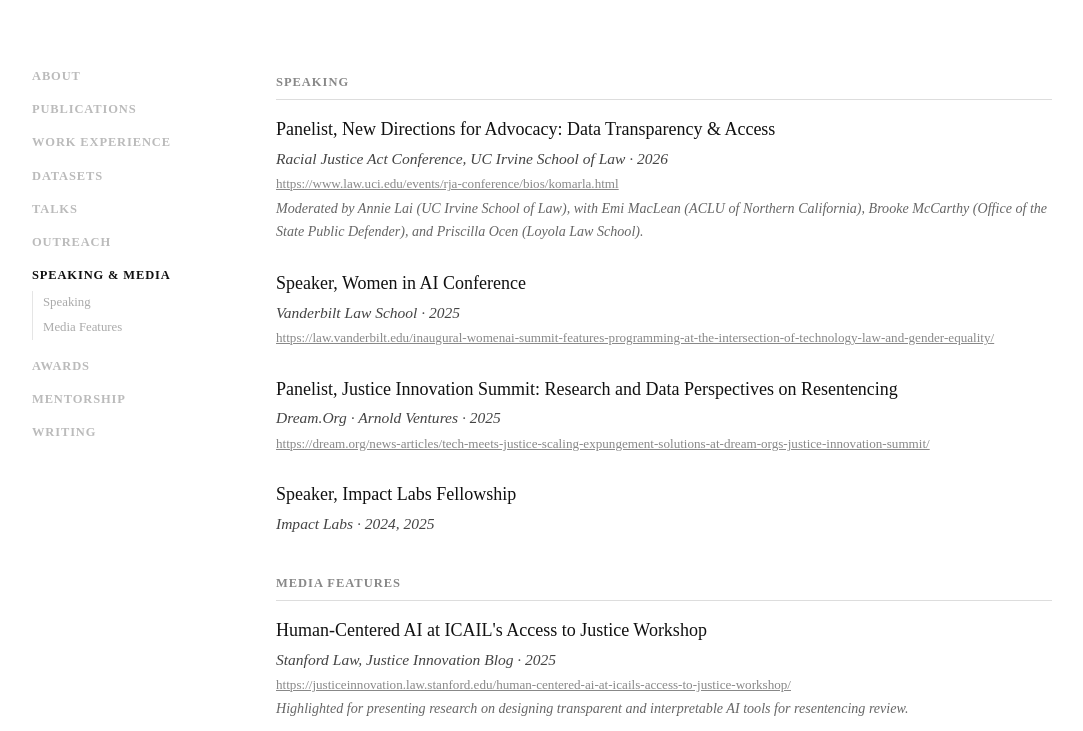
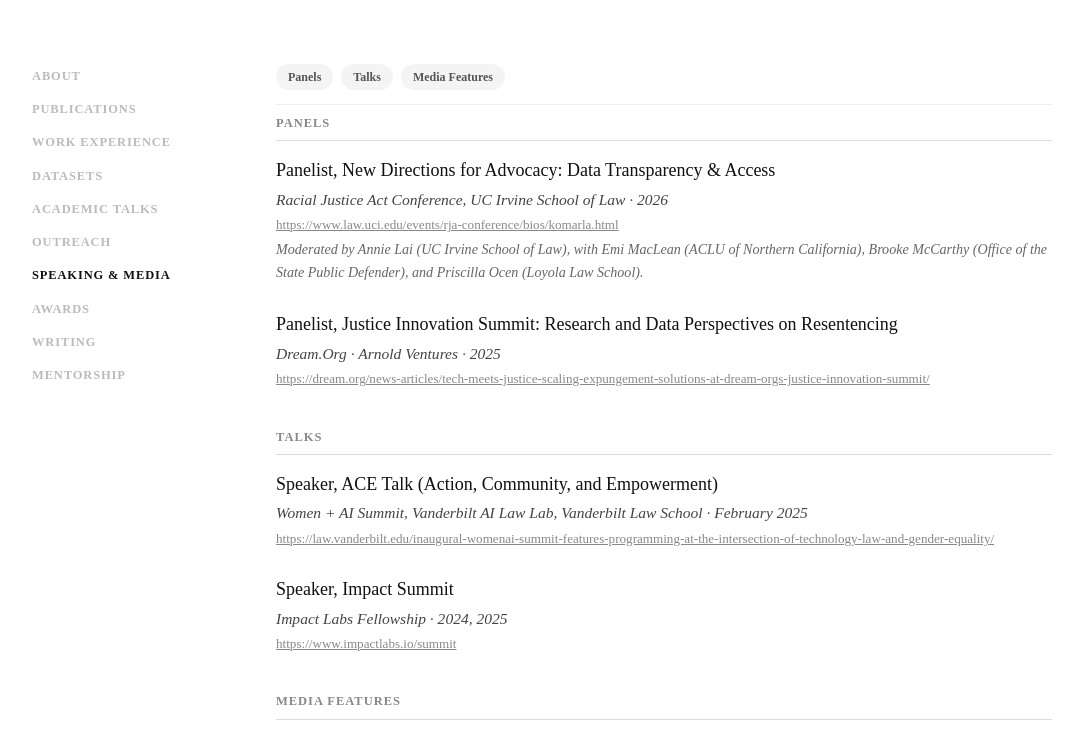
Before and after one commit to akomarla/akomarla.github.io, a plain HTML site: page speaking.html in a window 1280 px wide. Shown: the top 731 px of the page, without its empty margins (98-1181 px from the left). Drawn offline with Linux system fonts and the light colour scheme; a web font is replaced by a local one.

Commit message:
Section pills on desktop, Speaking panels/talks, publication cleanup
- Section pills replace sidebar sub-menus on desktop too
- Menu: Academic Talks; Writing above Mentorship
- Speaking & Media: Panels and Talks sections; Vanderbilt ACE Talk detail; Impact Summit link
- Publications: Judges' Book folded into the Nevada Law Journal entry; APPAM conference entry removed;
  workshop venues updated; INFORMS poster links removed; MERCI venue simplified

Co-Authored-By: Claude Opus 5.5 <noreply@anthropic.com>
Claude-Session: https://claude.ai/code/session_01JbThm4BaJpB66EinNc9TXR

```diff
--- a/speaking.html
+++ b/speaking.html
@@ -37,7 +37,6 @@
         <a href="publications.html">Publications</a>
         <div class="subnav">
           <a href="publications.html#journal">Journal Papers</a>
-          <a href="publications.html#practitioner">Practitioner Articles</a>
           <a href="publications.html#conference">Conference Papers</a>
           <a href="publications.html#workshop">Workshop Papers</a>
           <a href="publications.html#demo">Demo Papers</a>
@@ -58,7 +57,7 @@
         <a href="datasets.html">Datasets</a>
       </div>
       <div class="nav-group">
-        <a href="talks.html">Talks</a>
+        <a href="talks.html">Academic Talks</a>
         <div class="subnav">
           <a href="talks.html#applied-ai">Applied AI</a>
           <a href="talks.html#industry">Industry</a>
@@ -76,7 +75,8 @@
       <div class="nav-group active">
         <a href="speaking.html" class="active" aria-current="page">Speaking &amp; Media</a>
         <div class="subnav">
-          <a href="speaking.html#speaking">Speaking</a>
+          <a href="speaking.html#panels">Panels</a>
+          <a href="speaking.html#talks">Talks</a>
           <a href="speaking.html#media">Media Features</a>
         </div>
       </div>
@@ -88,26 +88,26 @@
         </div>
       </div>
       <div class="nav-group">
+        <a href="writing.html">Writing</a>
+        <div class="subnav">
+          <a href="writing.html#reports">Reports</a>
+          <a href="writing.html#op-eds">Op-Eds</a>
+        </div>
+      </div>
+      <div class="nav-group">
         <a href="mentorship.html">Mentorship</a>
         <div class="subnav">
           <a href="mentorship.html#industry">Industry</a>
           <a href="mentorship.html#education">Education</a>
         </div>
       </div>
-      <div class="nav-group">
-        <a href="writing.html">Writing</a>
-        <div class="subnav">
-          <a href="writing.html#reports">Reports</a>
-          <a href="writing.html#op-eds">Op-Eds</a>
-        </div>
-      </div>
     </nav>
 
     <main>
-      <nav class="jump-nav" aria-label="On this page"><a href="#speaking">Speaking</a> <a href="#media">Media Features</a></nav>
+      <nav class="jump-nav" aria-label="On this page"><a href="#panels">Panels</a> <a href="#talks">Talks</a> <a href="#media">Media Features</a></nav>
       <h1 class="sr-only">Speaking and Media</h1>
 
-      <h2 id="speaking">Speaking</h2>
+      <h2 id="panels">Panels</h2>
 
       <div class="item">
         <div class="item-title">Panelist, New Directions for Advocacy: Data Transparency &amp; Access</div>
@@ -116,18 +116,22 @@
         <div class="item-meta">Moderated by Annie Lai (UC Irvine School of Law), with Emi MacLean (ACLU of Northern California), Brooke McCarthy (Office of the State Public Defender), and Priscilla Ocen (Loyola Law School).</div>
       </div>
       <div class="item">
-        <div class="item-title">Speaker, Women in AI Conference</div>
-        <div class="item-venue">Vanderbilt Law School &middot; 2025</div>
-        <div class="item-link"><a href="https://law.vanderbilt.edu/inaugural-womenai-summit-features-programming-at-the-intersection-of-technology-law-and-gender-equality/">https://law.vanderbilt.edu/inaugural-womenai-summit-features-programming-at-the-intersection-of-technology-law-and-gender-equality/</a></div>
-      </div>
-      <div class="item">
         <div class="item-title">Panelist, Justice Innovation Summit: Research and Data Perspectives on Resentencing</div>
         <div class="item-venue">Dream.Org &middot; Arnold Ventures &middot; 2025</div>
         <div class="item-link"><a href="https://dream.org/news-articles/tech-meets-justice-scaling-expungement-solutions-at-dream-orgs-justice-innovation-summit/">https://dream.org/news-articles/tech-meets-justice-scaling-expungement-solutions-at-dream-orgs-justice-innovation-summit/</a></div>
       </div>
+
+      <h2 id="talks">Talks</h2>
+
       <div class="item">
-        <div class="item-title">Speaker, Impact Labs Fellowship</div>
-        <div class="item-venue">Impact Labs &middot; 2024, 2025</div>
+        <div class="item-title">Speaker, ACE Talk (Action, Community, and Empowerment)</div>
+        <div class="item-venue">Women + AI Summit, Vanderbilt AI Law Lab, Vanderbilt Law School &middot; February 2025</div>
+        <div class="item-link"><a href="https://law.vanderbilt.edu/inaugural-womenai-summit-features-programming-at-the-intersection-of-technology-law-and-gender-equality/">https://law.vanderbilt.edu/inaugural-womenai-summit-features-programming-at-the-intersection-of-technology-law-and-gender-equality/</a></div>
+      </div>
+      <div class="item">
+        <div class="item-title">Speaker, Impact Summit</div>
+        <div class="item-venue">Impact Labs Fellowship &middot; 2024, 2025</div>
+        <div class="item-link"><a href="https://www.impactlabs.io/summit">https://www.impactlabs.io/summit</a></div>
       </div>
 
       <h2 id="media">Media Features</h2>
--- a/style.css
+++ b/style.css
@@ -60,31 +60,37 @@ html { scroll-behavior: smooth; overflow-y: scroll; }
   color: #333;
   -webkit-text-stroke: 0.2px currentColor;
 }
-h2[id] { scroll-margin-top: 24px; }
 
-/* Sub-menus: always open for the current page, open on hover/focus for others. */
-.nav-group { display: flex; flex-direction: column; }
-.subnav {
-  display: none;
-  flex-direction: column;
-  gap: 2px;
-  margin: 2px 0 6px;
-  padding-left: 10px;
-  border-left: 1px solid #e5e5e5;
+/* Section links for the current page, shown as pills above the content. */
+.subnav { display: none; }
+nav.jump-nav {
+  position: sticky;
+  top: 0;
+  z-index: 50;
+  width: auto;
+  display: flex;
+  flex-direction: row;
+  flex-wrap: wrap;
+  gap: 8px;
+  padding: 0 0 14px;
+  margin: 0 0 4px;
+  background: #fff;
+  border-bottom: 1px solid #f0f0f0;
 }
-.subnav a {
-  font-size: 0.8rem;
-  font-weight: normal;
-  color: #aaa;
-  padding: 1px 0;
+.jump-nav a {
+  flex: 0 0 auto;
+  font-size: 0.75rem;
+  font-weight: bold;
+  line-height: 1;
+  white-space: nowrap;
+  color: #555;
+  text-decoration: none;
+  background: #f4f4f4;
+  border-radius: 999px;
+  padding: 7px 12px;
 }
-.subnav a:hover { color: #555; }
-.nav-group.active .subnav,
-.nav-group:hover .subnav,
-.nav-group:focus-within .subnav { display: flex; }
-
-/* On-page section links, shown on small screens only. */
-.jump-nav { display: none; }
+.jump-nav a:hover { color: #111; background: #e9e9e9; }
+h2[id] { scroll-margin-top: 72px; }
 
 main { flex: 1; min-width: 0; }
 
@@ -164,6 +170,8 @@ h3 {
 .item-link a:hover { color: #111; }
 .item-meta { font-size: 0.88rem; color: #666; font-style: italic; }
 .item-note { font-size: 0.88rem; color: #666; font-style: italic; margin-top: 2px; }
+.item-note a { color: #888; overflow-wrap: anywhere; }
+.item-note a:hover { color: #111; }
 
 .exp-bullets { margin: 6px 0 0 0; padding-left: 20px; color: #333; font-size: 0.97rem; }
 .exp-bullets li { margin-bottom: 4px; }
@@ -200,41 +208,17 @@ h3 {
     border-bottom: 2px solid transparent;
   }
   .nav-group > a.active { border-bottom-color: #111; }
-  .site-nav .subnav,
-  .site-nav .nav-group.active .subnav,
-  .site-nav .nav-group:hover .subnav,
-  .site-nav .nav-group:focus-within .subnav { display: none; }
 
-  /* Section links for the current page: second sticky row. */
+  /* Section pills: second sticky row that scrolls sideways. */
   nav.jump-nav {
-    position: sticky;
     top: 41px;
-    z-index: 99;
-    width: auto;
-    display: flex;
-    flex-direction: row;
     flex-wrap: nowrap;
-    gap: 8px;
     overflow-x: auto;
     scrollbar-width: none;
     margin: 0 -16px;
     padding: 10px 16px;
-    background: #fff;
-    border-bottom: 1px solid #f0f0f0;
   }
-  .jump-nav::-webkit-scrollbar { display: none; }
-  .jump-nav a {
-    flex: 0 0 auto;
-    font-size: 0.75rem;
-    line-height: 1;
-    white-space: nowrap;
-    color: #555;
-    text-decoration: none;
-    background: #f4f4f4;
-    border-radius: 999px;
-    padding: 7px 12px;
-  }
-  .jump-nav a:hover { color: #111; background: #e9e9e9; }
+  nav.jump-nav::-webkit-scrollbar { display: none; }
 
   .item-link, .item-title, .item-venue { overflow-wrap: anywhere; }
   h2[id] { scroll-margin-top: 100px; }
```
Also changed, not shown: 404.html (+2 -2 lines), awards.html (+10 -10 lines), datasets.html (+10 -10 lines), experience.html (+10 -10 lines), index.html (+10 -10 lines), mentorship.html (+10 -10 lines), outreach.html (+10 -10 lines), publications.html (+17 -47 lines), talks.html (+14 -14 lines), writing.html (+10 -10 lines).
